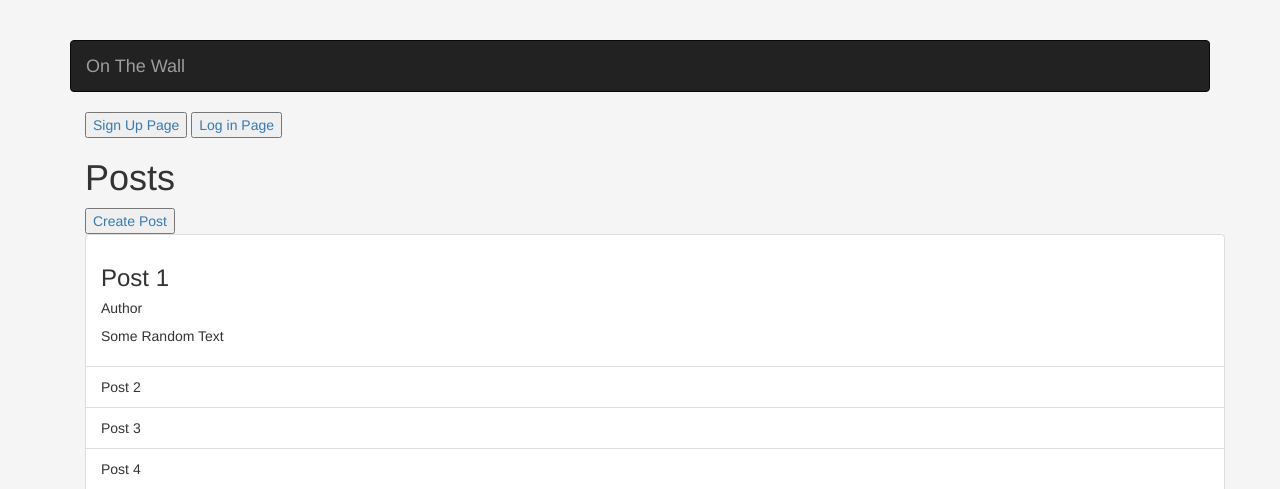
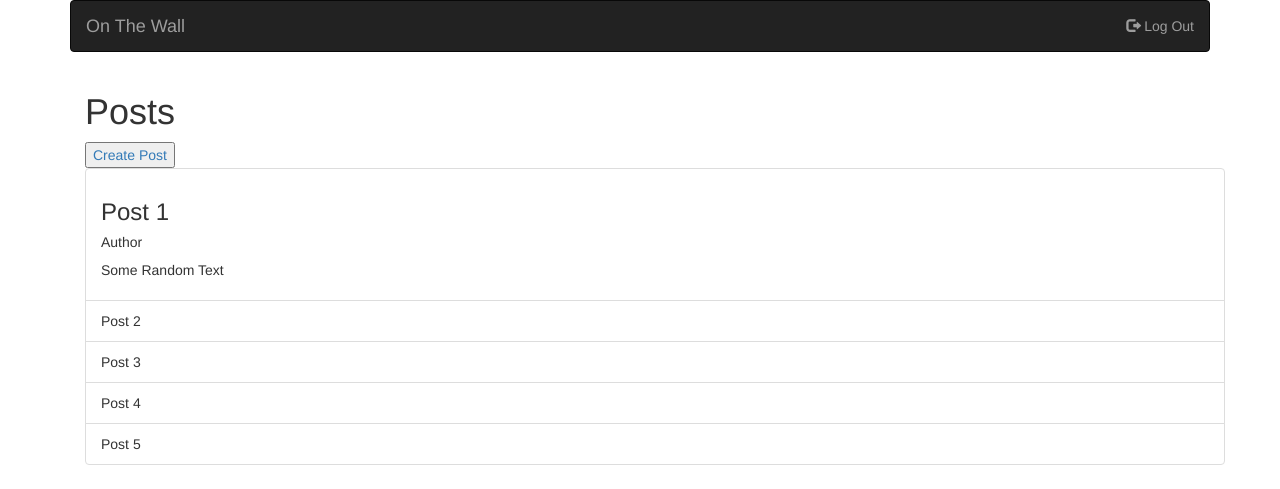
Before and after one commit to Jaddy1/onTheWall, a Flask app: page /posts in a window 1280 px wide. Shown: the top 489 px of the page. Run offline with Flask 2, Linux system fonts and the light colour scheme; a user stored in the database is signed in; data that the repository does not hold is empty; some libraries are stand-ins or nearby versions.

Commit message:
logout button on posts and removed other buttons

```diff
--- a/finalproject/templates/createPost.html
+++ b/finalproject/templates/createPost.html
@@ -1,4 +1,4 @@
-{% extends "base.html" %}
+{% extends "base2.html" %}
 {% import "bootstrap/wtf.html" as wtf %}
 {% block title %}Home{% endblock %}
 
--- a/finalproject/templates/feed.html
+++ b/finalproject/templates/feed.html
@@ -1,4 +1,4 @@
-{% extends "base.html" %}
+{% extends "base2.html" %}
 {% block title %}Home{% endblock %}
 
 {% block head %}
@@ -9,8 +9,8 @@
 {% block page_content %}
 <body class="container">
 
-	<button><a href="/signup">Sign Up Page</a></button>
-	<button><a href="/login">Log in Page</a></button>
+	<!-- <button><a href="/signup">Sign Up Page</a></button>
+	<button><a href="/login">Log in Page</a></button> -->
 
 	<h1>Posts</h1>
 	<button><a href="/createPost">Create Post</a></button>
--- a/finalproject/templates/login.html
+++ b/finalproject/templates/login.html
@@ -1,4 +1,4 @@
-{% extends "base2.html" %}
+{% extends "base.html" %}
 
 {% block title %}Login{% endblock %}
 
```
